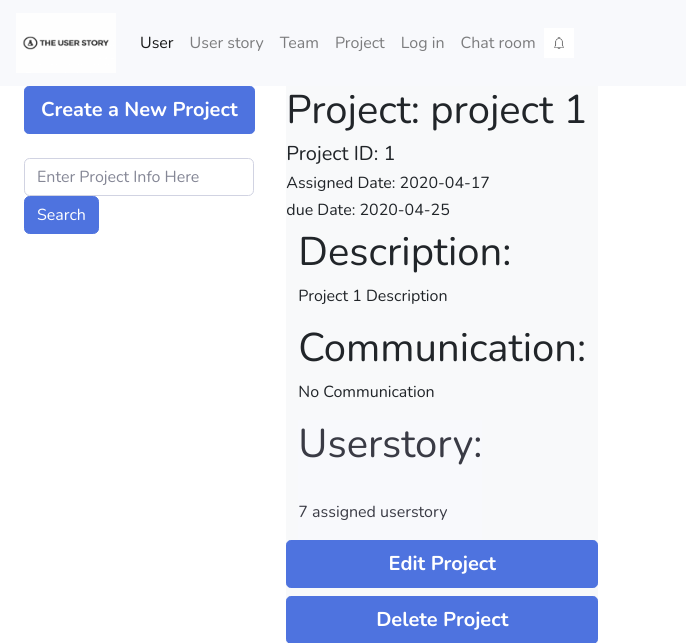
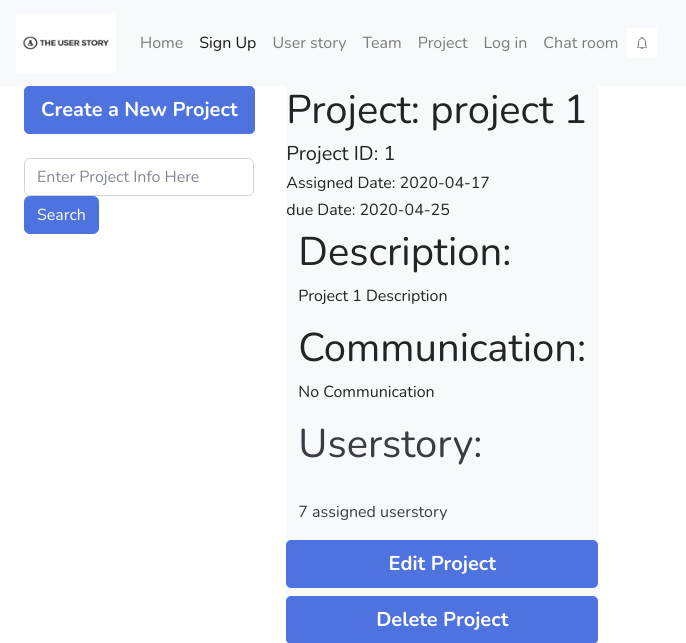
Before and after one commit to carlchengyt/Group6_WebApp, a Flask app: page /Project/1 in a window 1280 px wide. Shown: the top 643 px of the page, without its empty margins (0-686 px from the left). Run offline with Flask 2, Linux system fonts and the light colour scheme; data comes from the database, SQL or seed files in the repository; parts of the project's set-up code (start-up, migrations or seed data) failed here and were passed over; some libraries are stand-ins or nearby versions.

Commit message:
.jpeg home button added

```diff
--- a/app/main/routes.py
+++ b/app/main/routes.py
@@ -8,5 +8,5 @@ bp_main = Blueprint('main', __name__)
 
 
 @bp_main.route('/')
-def index():
+def home():
     return render_template('home.html')
--- a/app/templates/base.html
+++ b/app/templates/base.html
@@ -35,7 +35,8 @@
     </button>
     <div class="collapse navbar-collapse" id="navbarNavAltMarkup">
         <div class="navbar-nav">
-            <a class="nav-item nav-link active" href="{{ url_for('auth.signup') }}">User <span
+            <a class="nav-item nav-link" href="{{ url_for('main.home') }}">Home</a>
+            <a class="nav-item nav-link active" href="{{ url_for('auth.signup') }}">Sign Up <span
                     class="sr-only">(current)</span></a>
             <a class="nav-item nav-link" href="{{ url_for('userstory.userstory_base') }}">User story</a>
             <a class="nav-item nav-link" href="{{ url_for('team.team_base') }}">Team</a>
--- a/app/templates/chat.html
+++ b/app/templates/chat.html
@@ -45,7 +45,7 @@
         <div class="col-sm-6">
             <textarea id="chat" cols="160" rows="20"></textarea><br><br>
         </div>
-        <input id="text" size="80" placeholder="Enter your message here"><br><br>
+        <input id="text" size="80"  placeholder="Enter your message here"><br><br>
         <a href="#" onclick="leave_room();">Leave this room</a>
     </body>
 {% endblock %}
--- a/app/templates/home.html
+++ b/app/templates/home.html
@@ -6,6 +6,6 @@
         <br>
         <p class="mb-0">Welcome to <strong>The User Story</strong></p>
         <footer class="blockquote-footer">Manage Your Career</footer>
-        <img class="mx-auto" src="{{ url_for('static',filename='index_bg.jpg') }}" width="75%" alt="">
+        <img class="mx-auto" src="{{ url_for('static',filename='index_bg.jpeg') }}" width="75%" alt="">
     </blockquote>
 {% endblock %}
```
